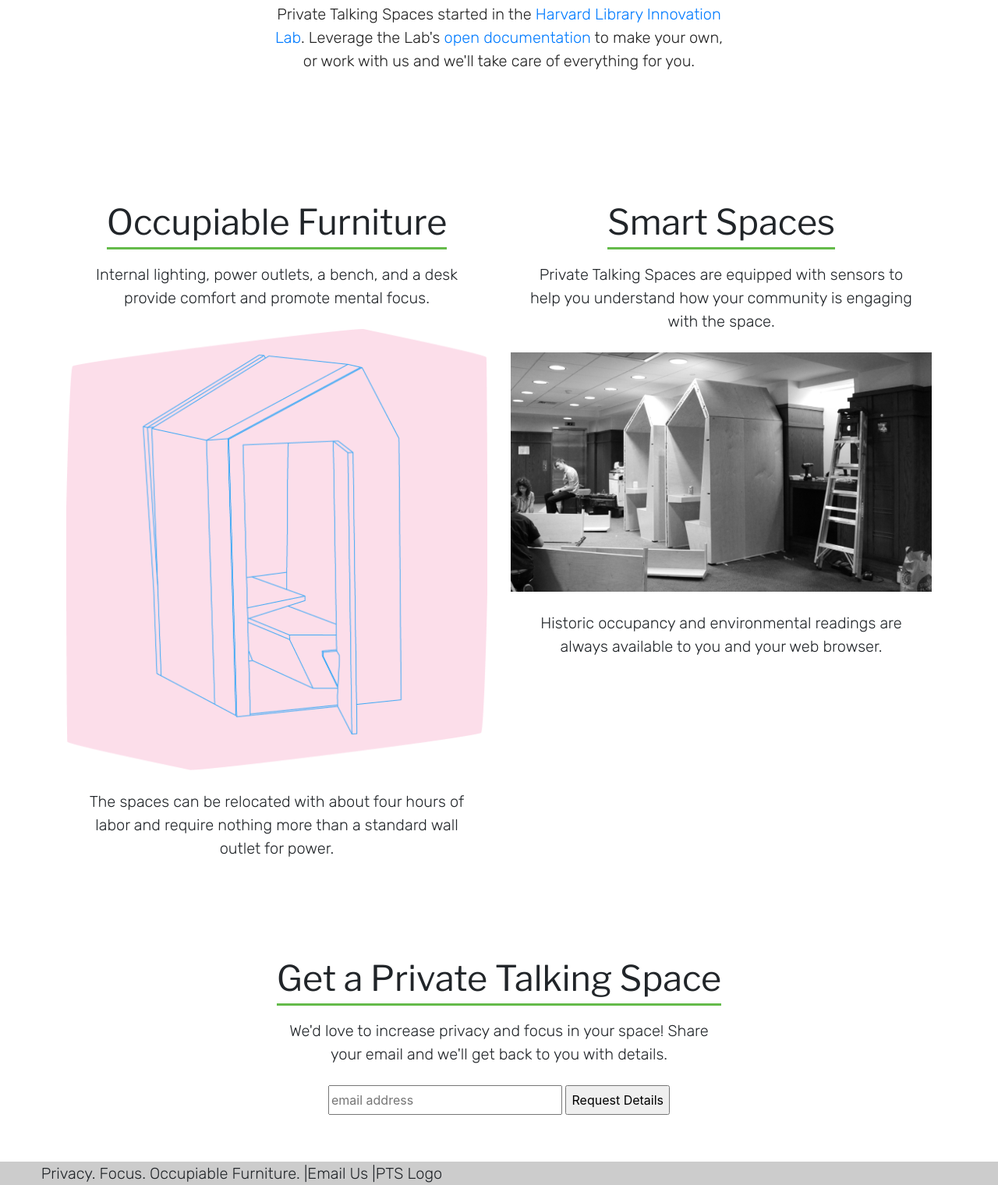
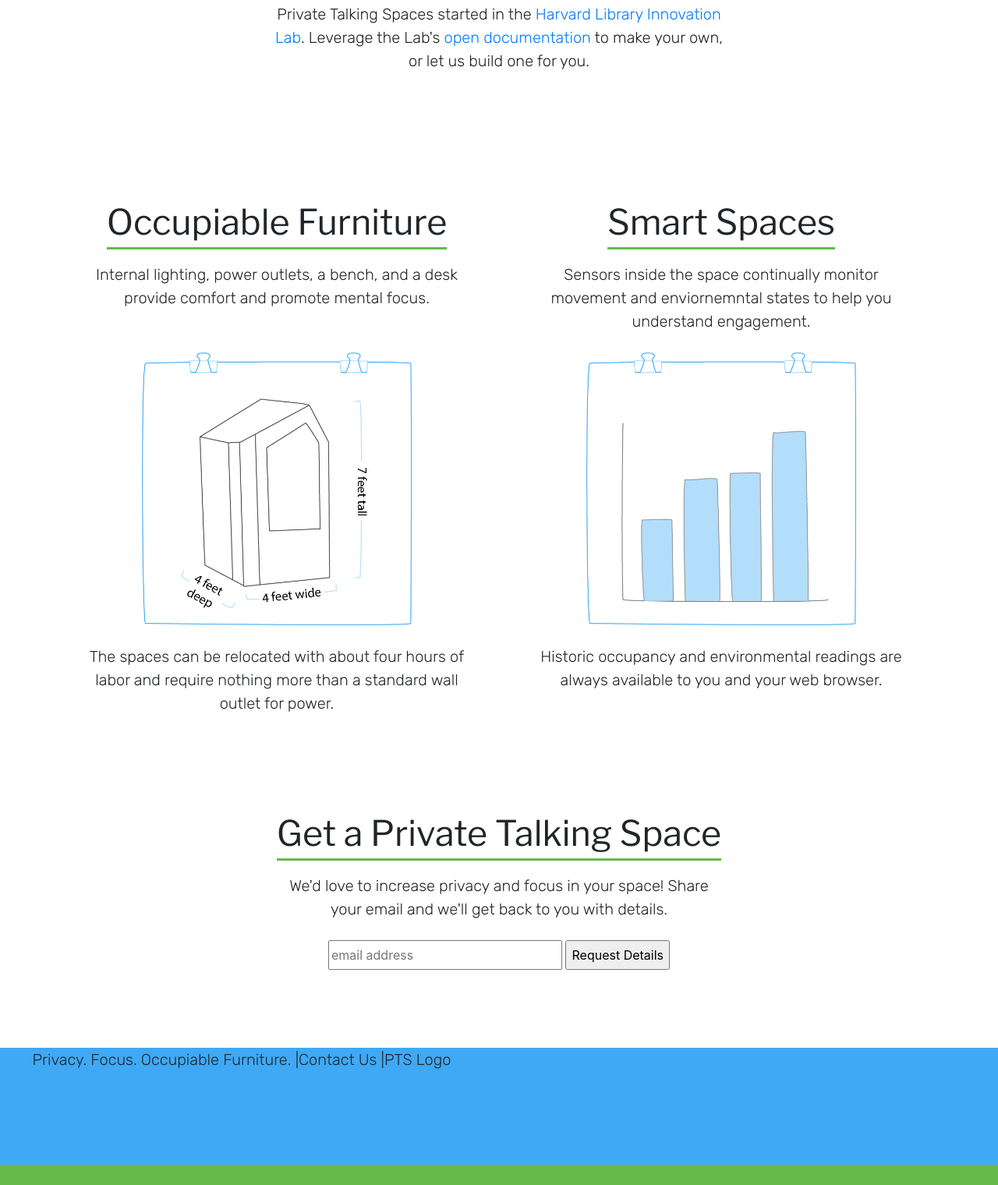
Before and after one commit to harvard-lil/pts-site, a plain HTML site: page index.html in a window 1280 px wide. Shown: the part 2283-3803 px from the top of the page at 78% size. After the commit the page ends 3777 px from the top, so only its background shows below. Drawn offline with nearby package versions, Linux system fonts and the light colour scheme.

Commit message:
some better illustrations

```diff
--- a/css/main.css
+++ b/css/main.css
@@ -67,8 +67,9 @@ p {
 }
 
 footer {
-  background-color: #ccc;
-  margin-top: 60px;
+  background-color: #3fa9f5;
+  margin-top: 100px;
+  height: 150px;
 }
 
 footer p {
@@ -87,3 +88,7 @@ form input {
 #mce-EMAIL {
   width: 300px;
 }
+
+.features img {
+  max-height: 350px;
+}
--- a/index.html
+++ b/index.html
@@ -84,7 +84,7 @@
           </p>
           <img src="img/scene.png" class="img-fluid">
           <p>
-            Private Talking Spaces started in the <a href="https://lil.law.harvard.edu">Harvard Library Innovation Lab</a>. Leverage the Lab's <a href="https://privatetalking.com/open">open documentation</a> to make your own, or work with us and we'll take care of everything for you.
+            Private Talking Spaces started in the <a href="https://lil.law.harvard.edu">Harvard Library Innovation Lab</a>. Leverage the Lab's <a href="https://privatetalking.com/open">open documentation</a> to make your own, or let us build one for you.
           </p>
         </div>
       </div> <!-- /row -->
@@ -96,18 +96,25 @@
           <p>
             Internal lighting, power outlets, a bench, and a desk provide comfort and promote mental focus.
           </p>
-          <img src="img/open-door.png" class="img-fluid">
+        </div>
+        <div class="col-md-6">
+          <h2><span>Smart Spaces</span></h2>
           <p>
-            The spaces can be relocated with about four hours of labor and require nothing more than a standard wall outlet for power.
+            Sensors inside the space continually monitor movement and enviornemntal states to help you understand engagement.
           </p>
+        </div>
+      </div> <!-- /row -->
+
+      <div class="row features">
+          <div class="col-md-6">
+            <img src="img/hanging-dimensions.png" class="img-fluid">
+            <p>
+              The spaces can be relocated with about four hours of labor and require nothing more than a standard wall outlet for power.
+            </p>
         </div>
 
         <div class="col-md-6">
-          <h2><span>Smart Spaces</span></h2>
-          <p>
-            Private Talking Spaces are equipped with sensors to help you understand how your community is engaging with the space.
-          </p>
-          <img src="img/ptsl2.jpg" class="img-fluid">
+          <img src="img/hanging-chart.png" class="img-fluid">
           <p>
               Historic occupancy and environmental readings are always available to you and your web browser.
           </p>
@@ -137,7 +144,7 @@
     </div> <!-- /container -->
 
     <footer class="fluid-container">
-      <p>Privacy. Focus. Occupiable Furniture. |Email Us |PTS Logo</p>
+      <p>Privacy. Focus. Occupiable Furniture. |Contact Us |PTS Logo</p>
     </footer>
   </div> <!-- /color-wrapper -->
 
```
Also changed, not shown: img/dimensions.png (added), img/graph.png (added), img/hanging-chart.png (added), img/hanging-dimensions.png (added), 6 other files.
